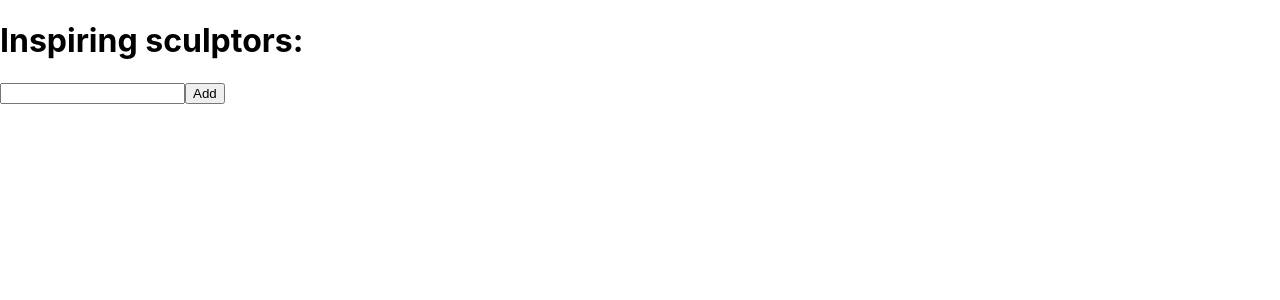
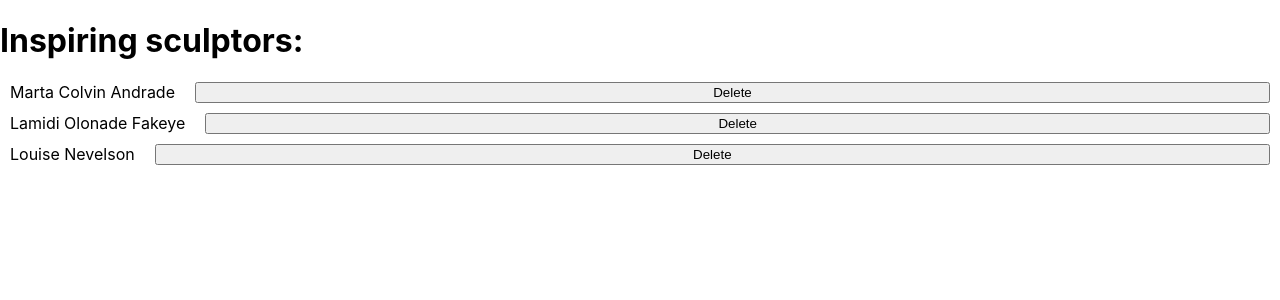
Before and after one commit to UALR-FrontEndWebDevelopmentCourse/react-examples, a React (Create React App) app: page / in a window 1280 px wide. Shown: the top 300 px of the page. Built offline with nearby package versions, Linux system fonts and the light colour scheme.

Commit message:
FilterList component created

```diff
--- a/src/App.js
+++ b/src/App.js
@@ -1,4 +1,4 @@
-import List from "./Components/UpdateList";
+import List from "./Components/FilterList";
 
 export default function App() {
     return (
--- /dev/null
+++ b/src/Components/FilterList.js
@@ -0,0 +1,33 @@
+import {useState} from 'react';
+
+let initialArtists = [
+    {id: 0, name: 'Marta Colvin Andrade'},
+    {id: 1, name: 'Lamidi Olonade Fakeye'},
+    {id: 2, name: 'Louise Nevelson'},
+];
+
+export default function List() {
+    const [artists, setArtists] = useState(initialArtists);
+
+    return (
+        <>
+            <h1>Inspiring sculptors:</h1>
+            <ul>
+                {artists.map(artist => (
+                    <li key={artist.id}>
+                        {artist.name}{' '}
+                        <button onClick={() => {
+                            setArtists(
+                                artists.filter(a =>
+                                    a.id !== artist.id
+                                )
+                            );
+                        }}>
+                            Delete
+                        </button>
+                    </li>
+                ))}
+            </ul>
+        </>
+    );
+}
```
